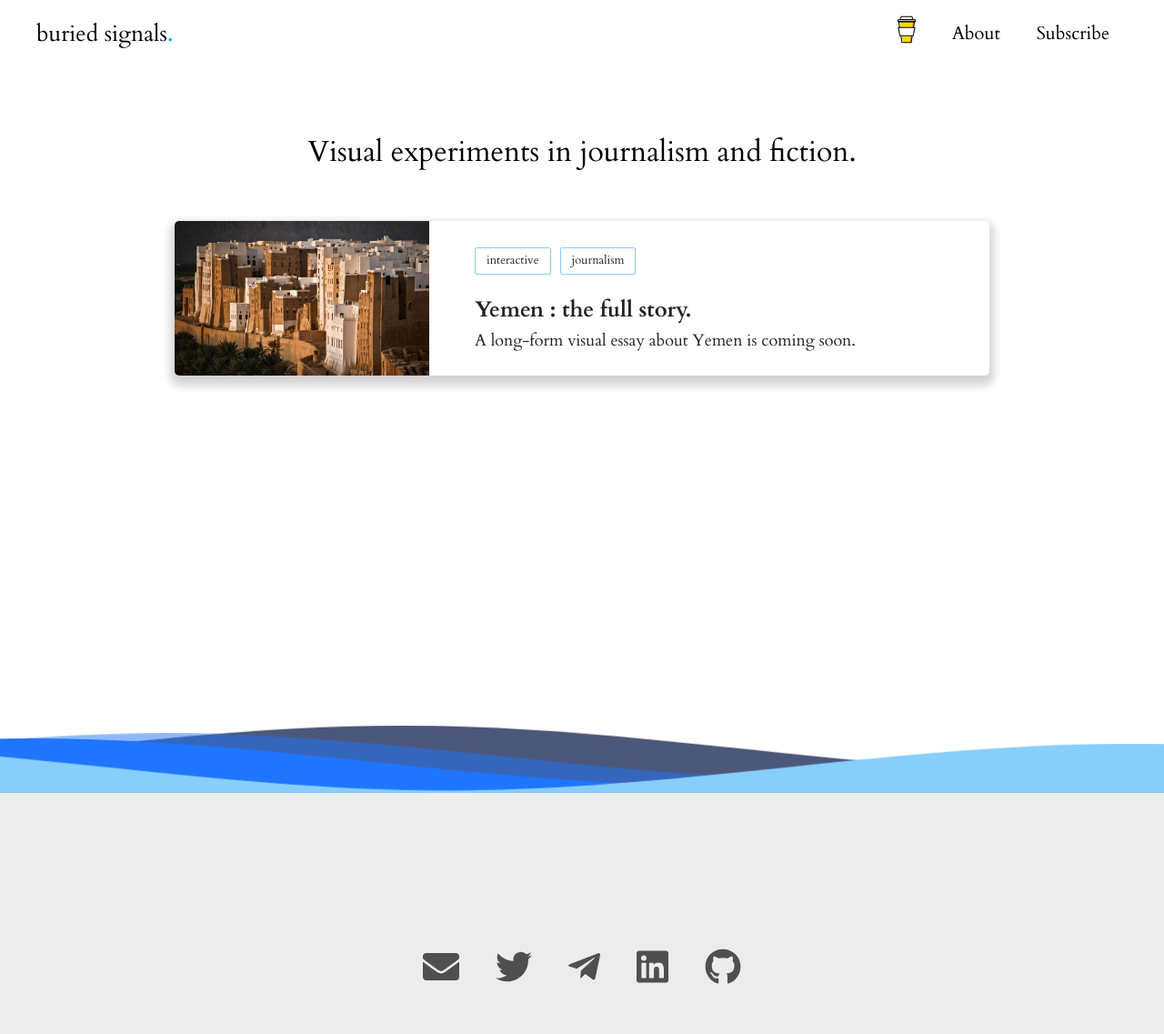
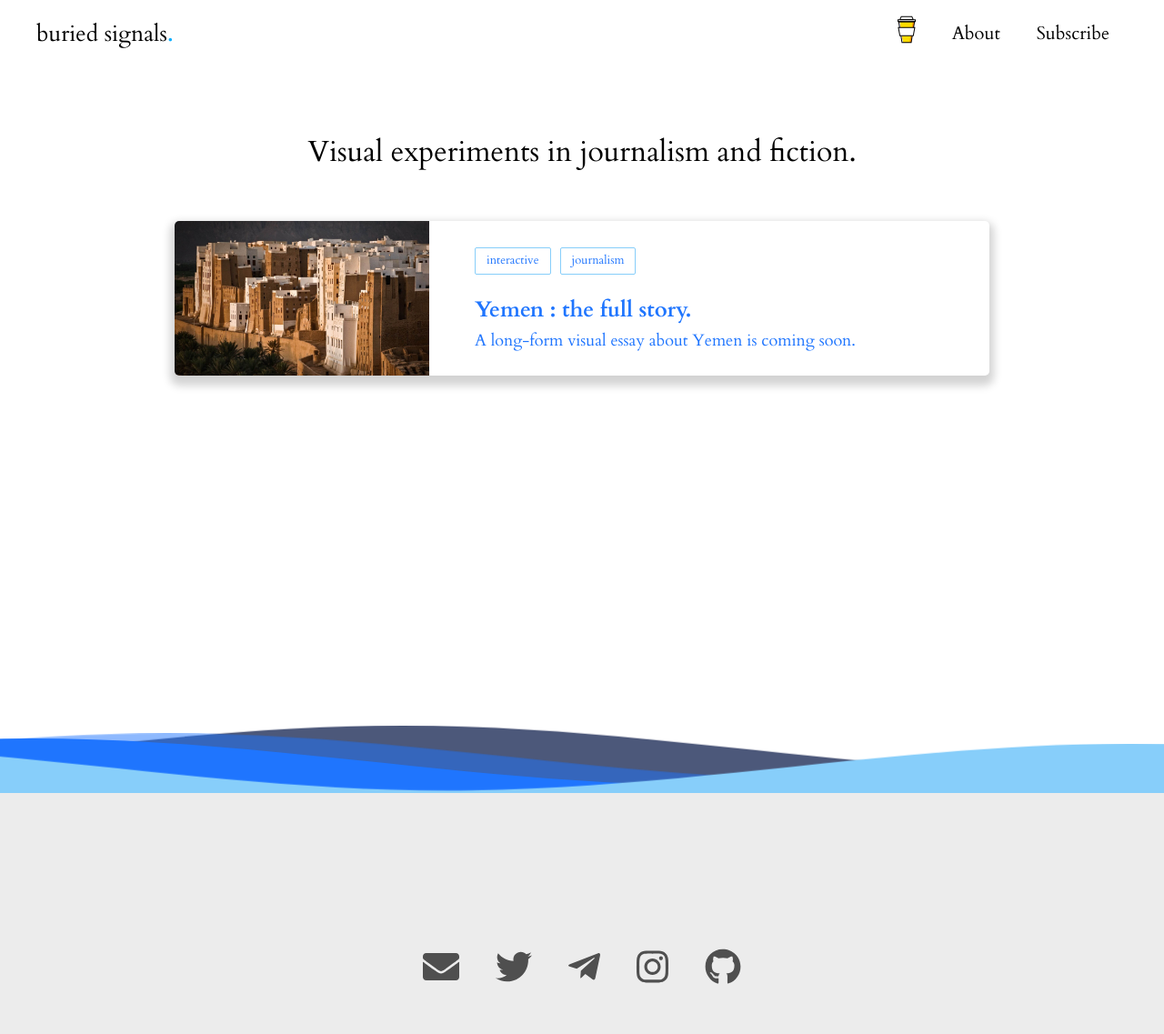
Before and after one commit to buriedsignals/blog, a Jekyll site: the page built from index.markdown, in a window 1280 px wide. Shown: the whole page at 91% size. Built offline with Jekyll 4.4.1, drawn with Linux system fonts in a browser that asks for light colours; grey boxes are pictures that could not be loaded.

Commit message:
color / margin updates

```diff
--- a/_includes/footer.html
+++ b/_includes/footer.html
@@ -14,8 +14,8 @@
         <a href="https://t.me/buriedsignals" class="footer-social-icon" rel="me" target="_blank">
             <i class="fab fa-telegram-plane"></i>
         </a>
-        <a href="https://www.linkedin.com/in/tomvaillant" class="footer-social-icon" rel="me" target="_blank">
-            <i class="fab fa-linkedin"></i>
+        <a href="https://instagram.com/buriedsignals" class="footer-social-icon" rel="me" target="_blank">
+            <i class="fab fa-instagram"></i>
         </a>
         <a href="https://github.com/buriedsignals" class="footer-social-icon" rel="me" target="_blank">
             <i class="fab fa-github"></i>
--- a/_sass/layout.scss
+++ b/_sass/layout.scss
@@ -54,6 +54,11 @@ body {
   }
 }
 
+.page-wrapper a {
+  font-weight: bold;
+  color: #1F75FE;
+}
+
 .post-title {
   margin-top: 45px;
   margin-bottom: 5px;
--- a/_sass/navbar.scss
+++ b/_sass/navbar.scss
@@ -53,4 +53,7 @@ align-items: center;
     .mobile-cancel {
         display: none;
     }
+    .navbar-right a {
+        margin-right: 20px;
+    }
 }
```
